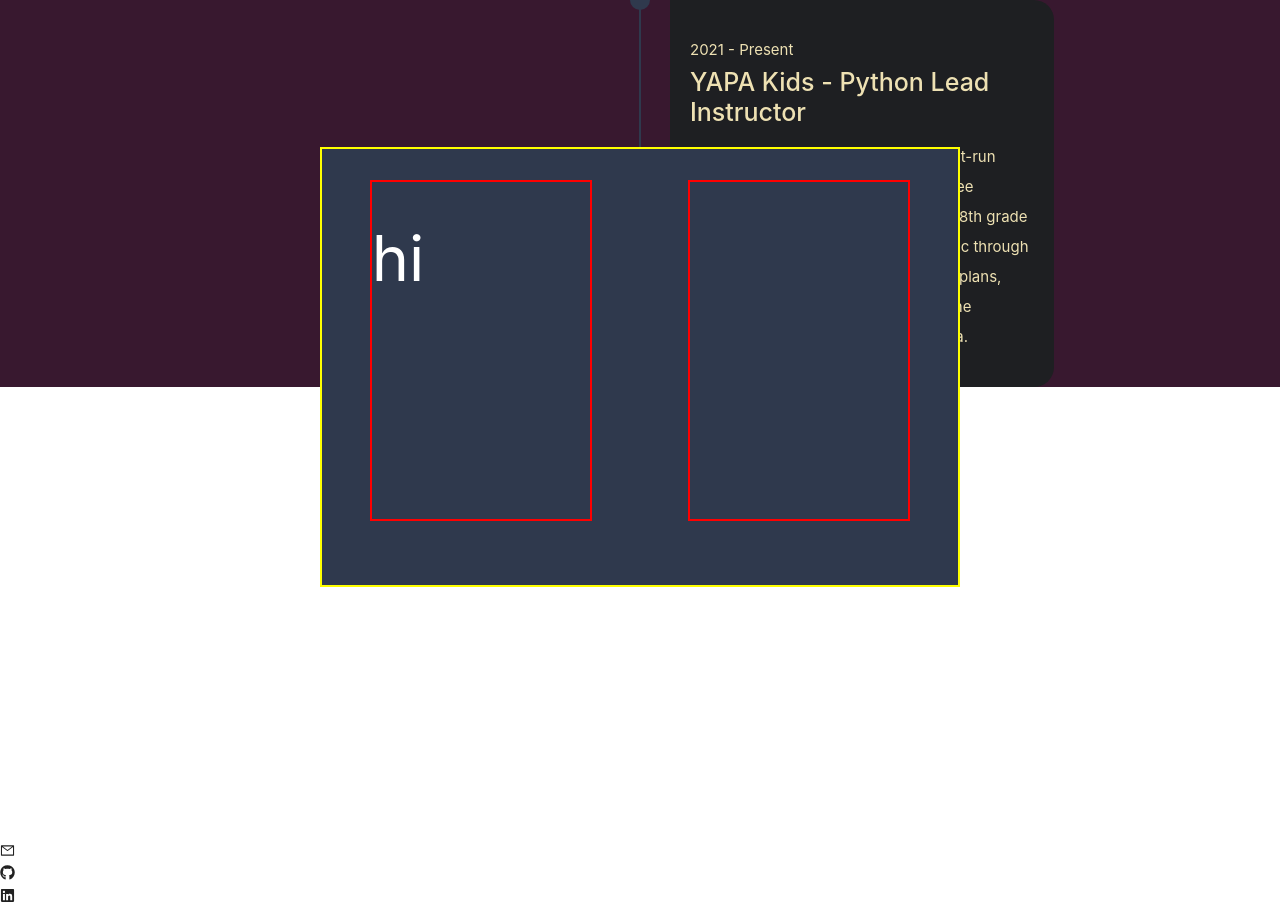
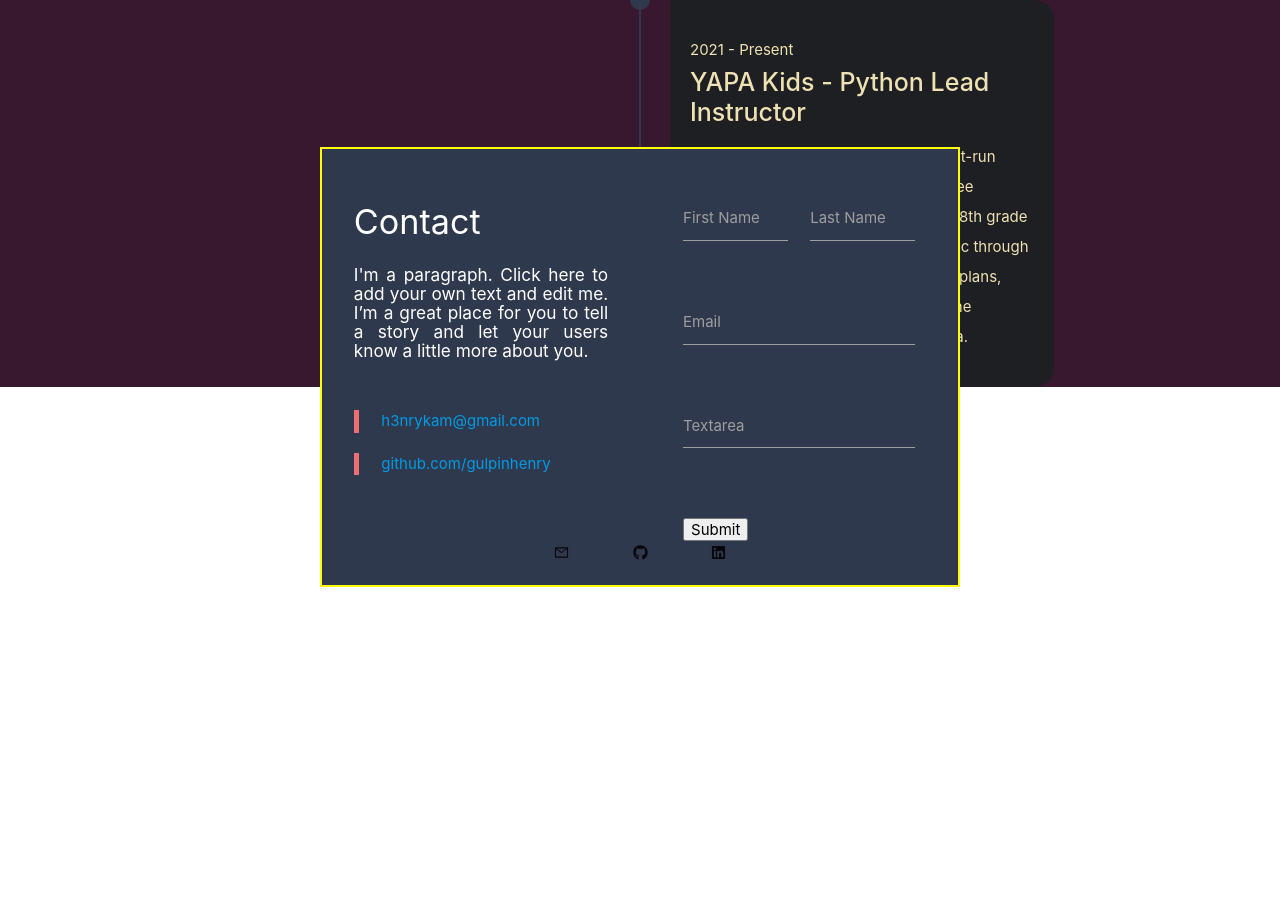
Before and after one commit to gulpinhenry/react-portfolio, a React (Create React App) app: page / in a window 1280 px wide. Shown: the part 4212-5136 px from the top of the page. After the commit the page ends 5039 px from the top, so only its background shows below. Built offline with nearby package versions, Linux system fonts and the light colour scheme.

Commit message:
Add contact section

```diff
--- a/src/components/Contact.js
+++ b/src/components/Contact.js
@@ -16,34 +16,90 @@ const styles = {
     border: `2px solid yellow`,
     textAlign: "justify",
     backgroundColor: "#2f394d",
-    display: "flex",
-    justifyContent: "space-evenly",
   },
 };
 function Contact() {
   return (
-    <React.Fragment>
     <div style={styles.container}>
+      <div id="flex-cont">
         <div className="contact-el">
-          <h1>hi</h1>
+          <h4>Contact</h4>
+          <h6>
+            I'm a paragraph. Click here to add your own text and edit me. I’m a
+            great place for you to tell a story and let your users know a little
+            more about you.
+          </h6>
+          <br></br>
+          <blockquote id="email-text">
+            <a href="mailto:h3nrykam@gmail.com" target="_blank">
+              h3nrykam@gmail.com
+            </a>
+          </blockquote>
+          <blockquote>
+            <a href="https://github.com/gulpinhenry" target="_blank">
+              github.com/gulpinhenry
+            </a>
+          </blockquote>
         </div>
-        <form className="contact-el"></form>
+        <form className="contact-el">
+          <div class="row">
+            <form class="col s12">
+              <div class="row">
+                <div class="input-field col s6">
+                  <input id="first_name" type="text" class="validate"></input>
+                  <label for="first_name">First Name</label>
+                </div>
+                <div class="input-field col s6">
+                  <input id="last_name" type="text" class="validate"></input>
+                  <label for="last_name">Last Name</label>
+                </div>
+              </div>
+              <div class="row">
+                <div class="col s12">
+                  <div class="input-field">
+                    <input id="email" type="email" class="validate"></input>
+                    <label for="email">Email</label>
+                  </div>
+                </div>
+              </div>
+              <div class="row">
+                <form class="col s12">
+                  <div class="row">
+                    <div class="input-field col s12">
+                      <textarea
+                        id="textarea1"
+                        class="materialize-textarea"
+                      ></textarea>
+                      <label for="textarea1">Textarea</label>
+                    </div>
+                  </div>
+                </form>
+              </div>
+              <button type="button">Submit</button>
+              {/* onClick={handleFormSubmit} make handleform submit to prevent default, validate email and stuff */}
+            </form>
+          </div>
+        </form>
         {/* add some onclick feature idk */}
       </div>
-      <div id="icons">
-        <ul>
+      <ul id="icons">
         <li>
+          <a href="mailto:h3nrykam@gmail.com" target="_blank">
             <AiOutlineMail />
+          </a>
         </li>
         <li>
+          <a href="https://github.com/gulpinhenry" target="_blank">
             <FaGithub />
+          </a>
         </li>
         <li>
+          <a href="https://www.linkedin.com/in/kamhenry/" target="_blank">
             <FaLinkedin />
+          </a>
         </li>
       </ul>
     </div>
-    </React.Fragment>
   );
 }
 export default Contact;
--- a/src/components/Experience.js
+++ b/src/components/Experience.js
@@ -5,7 +5,7 @@ const styles = {
     paddingTop: "80px",
     textAlign: "center",
     backgroundColor: "#38182f",
-    minHeight: "190vh",
+    minHeight: "200vh",
   },
 };
 
--- a/src/css/contact.css
+++ b/src/css/contact.css
@@ -1,10 +1,37 @@
+#flex-cont{
+    display: flex;
+    justify-content: space-evenly;
+    height: 80%;
+}
 .contact-el{
     color:white;
     display: flex;
     flex-direction: column;
-    justify-content: space-between;
-    border: 2px solid red;
-    min-width: 35%;
+    justify-content: start;
+    /* border: 2px solid red; */
+    max-width: 40%;
     margin: 5% auto;
-    margin-bottom: 10%;
+    margin-bottom: 0;
+    flex-wrap: wrap;
+
 }
+.contact-el h6{
+    min-height: 80px;
+}
+#icons{
+    display: flex;
+    flex-direction: row;
+    justify-content: center;
+
+}
+
+#icons li{
+    margin: 5%;
+}
+#icons a{
+    all:unset;
+}
+#email-text{
+    margin-bottom: 0;
+
+}
```
Lines whose indentation alone changed are shown as unchanged.
